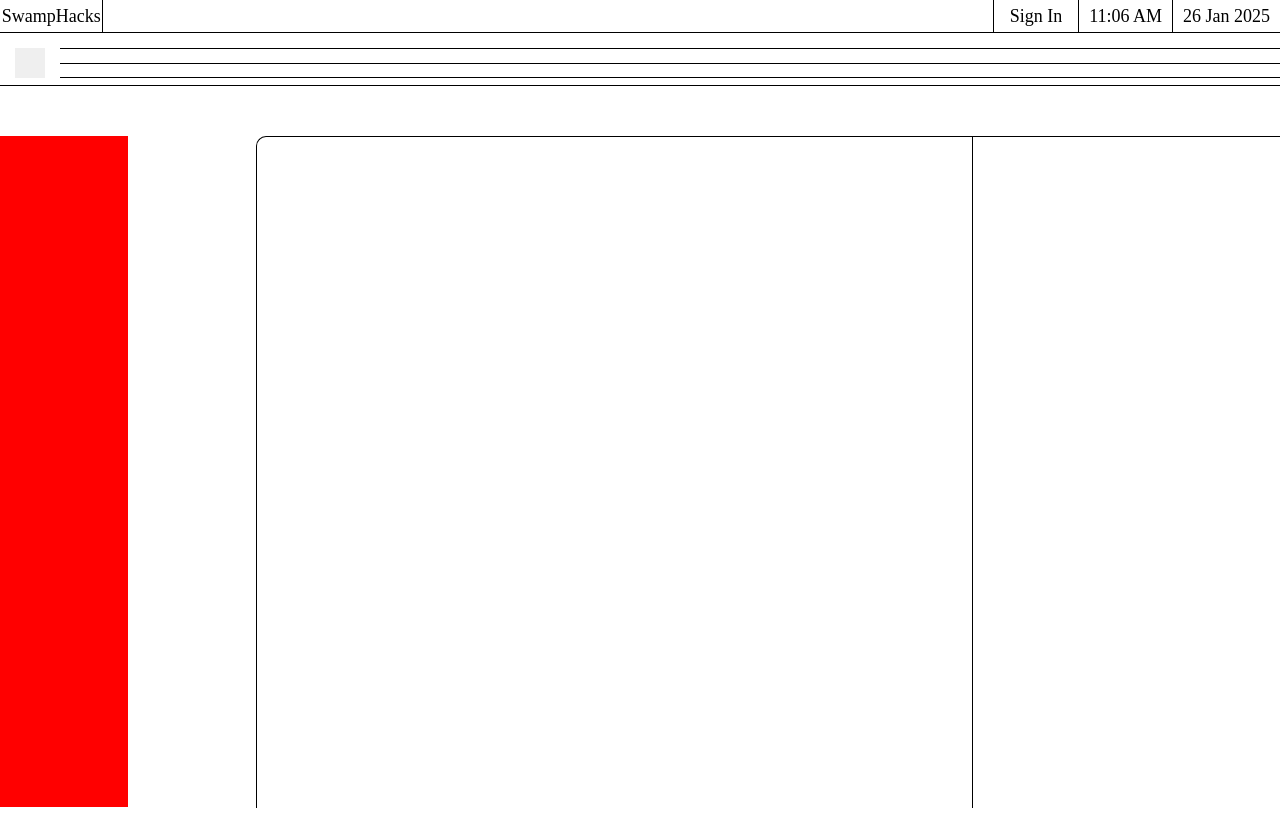
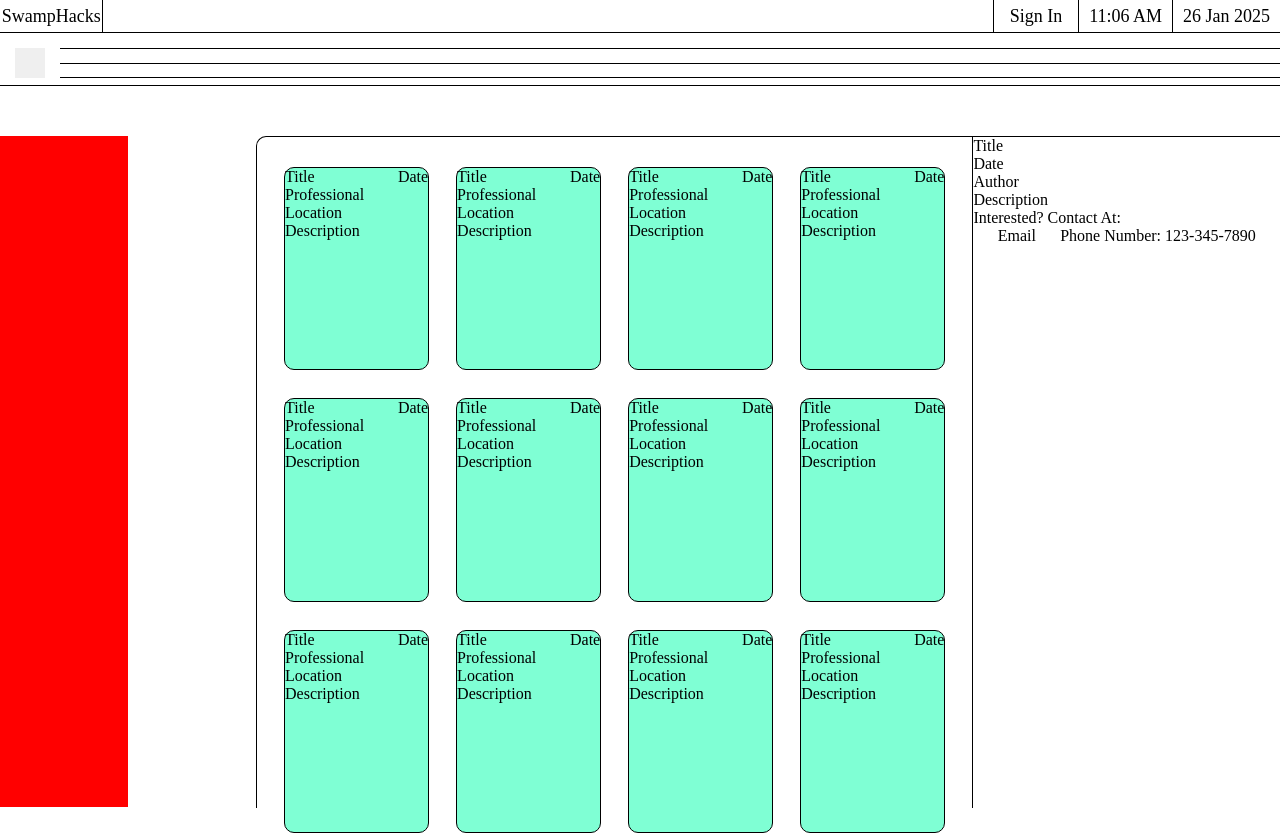
Before and after one commit to JonathanHooth/FutureDocs, a React (Vite) app in the folder frontend/: page /postings in a window 1280 px wide. Shown: the top 833 px of the page. Before the commit the page ends 808 px from the top, so only its background shows below. Built offline with nearby package versions, Linux system fonts and the light colour scheme.

Commit message:
saving code

```diff
--- /dev/null
+++ b/frontend/src/components/JobBlock.css
@@ -0,0 +1,16 @@
+.jobContainer{
+
+  background-color: aquamarine;
+  height: 100%;
+  width: 20%;
+  border: 1px solid black;
+  border-radius: 10px;
+  display: flex;
+  flex-direction: column;
+}
+
+.jobContainer .Header{
+  display: flex;
+  flex-direction: row;
+  justify-content: space-between;
+}
--- /dev/null
+++ b/frontend/src/components/JobBlock.jsx
@@ -0,0 +1,31 @@
+import "./JobBlock.css"
+
+export default function JobBlock(props){
+
+
+  return(
+    <>
+    <div className="jobContainer">
+      <div className="Header">
+      <div>
+        Title
+      </div>
+      <div>
+        Date
+      </div>
+      </div>
+      <div>
+        Professional
+      </div>
+      <div>
+        Location
+      </div>
+
+      <div>
+        Description
+      </div>
+
+    </div>
+    </>
+  )
+}
--- /dev/null
+++ b/frontend/src/components/JobInfo.css
@@ -0,0 +1,13 @@
+.Job-container{
+  height: 100%;
+  width: 100%;
+
+
+}
+
+.contact-info{
+  display: flex;
+  flex-direction: row;
+  justify-content: space-evenly;
+
+}
--- /dev/null
+++ b/frontend/src/components/JobInfo.jsx
@@ -0,0 +1,45 @@
+import { useState, useEffect } from 'react'
+import "./JobInfo.css"
+
+export default function JobInfo(props){
+
+  //call backend to retrive the information from the passed ID
+  const [phoneNumber, setPhoneNumber] = useState("");
+
+  useEffect(()=>{
+    setPhoneNumber("123-345-7890")
+  })
+
+  return(
+    <>
+    <div className="Job-container">
+    <div>
+      Title
+    </div>
+    <div>
+      Date
+    </div>
+    <div>
+      Author
+    </div>
+    <div>
+      Description
+    </div>
+    <div>
+      Interested? Contact At:
+    </div>
+    <div className="contact-info">
+      <div>
+        Email
+      </div>
+      <div>
+        Phone Number: {phoneNumber}
+      </div>
+
+    </div>
+
+
+    </div>
+    </>
+  )
+}
--- a/frontend/src/pages/Home/Home.css
+++ b/frontend/src/pages/Home/Home.css
@@ -6,7 +6,7 @@
   border: 1px solid black;
   left: 30%;
   top: 6%;
-
+  box-shadow: 5px 5px grey;
 }
 
 .windowExit{
--- a/frontend/src/pages/Postings/Postings.css
+++ b/frontend/src/pages/Postings/Postings.css
@@ -57,3 +57,14 @@
   width: 30%;
   border-left: 1px solid black;
 }
+
+.jobRow{
+  width: 100%;
+  height: 30%;
+  display: flex;
+  flex-direction: row;
+  justify-content: space-evenly;
+  margin-top: 30px;
+  margin-bottom: 30px;
+
+}
--- a/frontend/src/pages/Postings/Postings.jsx
+++ b/frontend/src/pages/Postings/Postings.jsx
@@ -1,6 +1,8 @@
 import { Link } from 'react-router-dom'
 
 import NavBar from "../../components/navBar"
+import JobBlock from '../../components/JobBlock'
+import JobInfo from '../../components/JobInfo'
 
 import "./Postings.css"
 
@@ -35,12 +37,29 @@ function Postings(){
       </div>
       <div className="jobInformationContainer">
         <div className="jobPostContainer">
-
+          <div className="jobRow">
+            <JobBlock />
+            <JobBlock />
+            <JobBlock />
+            <JobBlock />
+          </div>
+          <div className="jobRow">
+            <JobBlock />
+            <JobBlock />
+            <JobBlock />
+            <JobBlock />
+          </div>
+          <div className="jobRow">
+            <JobBlock />
+            <JobBlock />
+            <JobBlock />
+            <JobBlock />
+          </div>
         </div>
 
         <div className="jobDetailContainer">
-
-          </div>
+          <JobInfo id={1} />
+        </div>
         </div>
     </div>
     </div>
```
